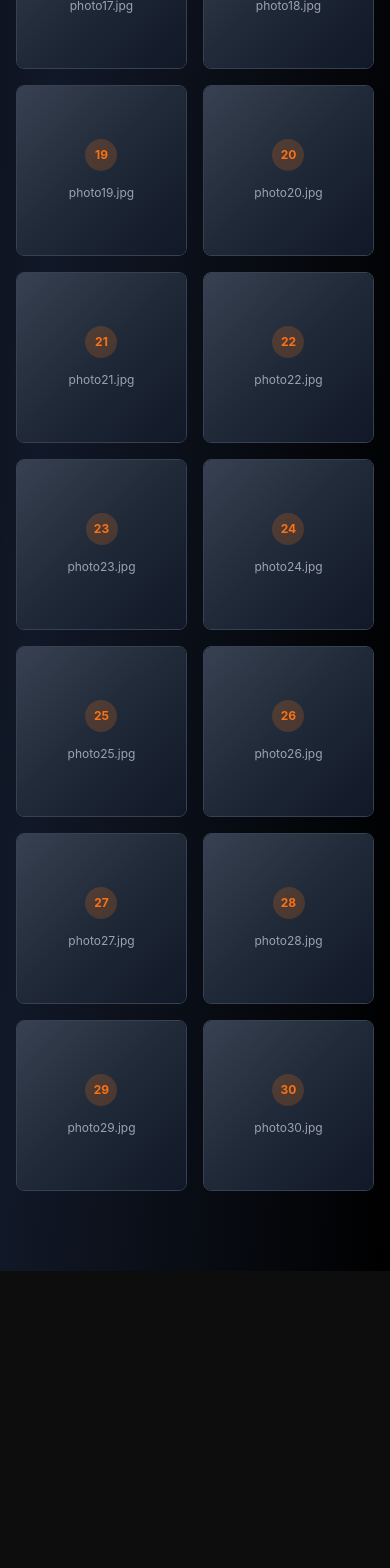
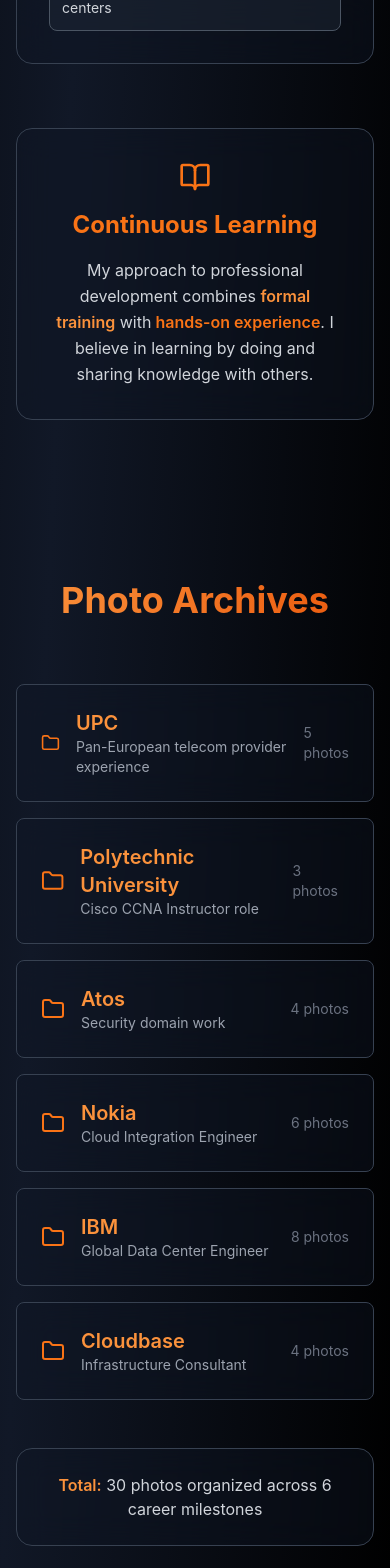
Before and after one commit to sbanszky/sebis-network-legacy, a React (Vite) app: page / in a window 390 px wide. Shown: the part 6690-8258 px from the top of the page. Before the commit the page ends 7961 px from the top, so only its background shows below. Built offline with nearby package versions, Linux system fonts and the light colour scheme.

Commit message:
Refactor: Replace photo gallery with courses
- Created folders for each job with placeholder images.
- Replaced Photo Gallery component with Courses.

```diff
--- /dev/null
+++ b/src/components/Courses.tsx
@@ -0,0 +1,97 @@
+
+import { GraduationCap, Award, BookOpen, Shield, Cloud, Server } from "lucide-react";
+
+const Courses = () => {
+  const courses = [
+    {
+      title: "Cisco CCNA Routing & Switching",
+      institution: "Polytechnic University of Timișoara",
+      description: "Comprehensive networking fundamentals course covering routing protocols, switching technologies, and network troubleshooting.",
+      icon: GraduationCap,
+      duration: "1.5 years",
+      achievement: "Expert Instructor Excellence Badge - 80%+ student pass rate"
+    },
+    {
+      title: "Network Security Fundamentals",
+      institution: "Self-taught & Industry Experience",
+      description: "Advanced security concepts including firewall management, intrusion detection, and security policy implementation.",
+      icon: Shield,
+      duration: "Ongoing",
+      achievement: "Hands-on experience with Checkpoint, Palo Alto, Cisco ASA"
+    },
+    {
+      title: "Cloud Integration & Virtualization",
+      institution: "Nokia Training Center, Espoo",
+      description: "OpenStack cloud deployment, HP blade infrastructure management, and EMC storage integration.",
+      icon: Cloud,
+      duration: "Intensive training",
+      achievement: "Led full on-site deployment in Chișinău, Moldova"
+    },
+    {
+      title: "Data Center Operations",
+      institution: "IBM Global Operations",
+      description: "Enterprise-scale data center management, follow-the-sun operations, and infrastructure automation.",
+      icon: Server,
+      duration: "4 years",
+      achievement: "Managed 7 global data centers"
+    }
+  ];
+
+  return (
+    <section className="py-20 px-4">
+      <div className="max-w-6xl mx-auto">
+        <h2 className="text-4xl md:text-5xl font-bold text-center mb-16 bg-gradient-to-r from-orange-400 to-orange-600 bg-clip-text text-transparent">
+          Training & Expertise
+        </h2>
+
+        <div className="grid grid-cols-1 md:grid-cols-2 gap-8">
+          {courses.map((course, index) => (
+            <div
+              key={index}
+              className="bg-gray-900/40 backdrop-blur-lg rounded-2xl p-8 border border-gray-700 hover:border-orange-500 transition-all duration-300"
+            >
+              <div className="flex items-center mb-6">
+                <div className="p-3 bg-orange-500/10 rounded-full border border-orange-500">
+                  <course.icon className="w-6 h-6 text-orange-500" />
+                </div>
+                <div className="ml-4">
+                  <h3 className="text-xl font-bold text-orange-500">{course.title}</h3>
+                  <p className="text-gray-400 text-sm">{course.institution}</p>
+                </div>
+              </div>
+
+              <p className="text-gray-300 mb-4 leading-relaxed">{course.description}</p>
+
+              <div className="flex items-center justify-between text-sm">
+                <span className="text-orange-400 font-semibold">{course.duration}</span>
+                <Award className="w-4 h-4 text-orange-500" />
+              </div>
+
+              <div className="mt-4 p-3 bg-gray-800/50 rounded-lg border border-gray-600">
+                <p className="text-gray-300 text-sm">
+                  <span className="text-orange-400 font-semibold">Achievement:</span> {course.achievement}
+                </p>
+              </div>
+            </div>
+          ))}
+        </div>
+
+        <div className="mt-16 text-center">
+          <div className="bg-gray-900/40 backdrop-blur-lg rounded-2xl p-8 border border-gray-700">
+            <div className="flex justify-center mb-4">
+              <BookOpen className="w-8 h-8 text-orange-500" />
+            </div>
+            <h3 className="text-2xl font-bold mb-4 text-orange-500">Continuous Learning</h3>
+            <p className="text-gray-300 leading-relaxed max-w-3xl mx-auto">
+              My approach to professional development combines <span className="text-orange-400 font-semibold">formal training</span> with
+              <span className="text-orange-500 font-semibold"> hands-on experience</span>. I believe in learning by doing and
+              sharing knowledge with others.
+            </p>
+          </div>
+        </div>
+      </div>
+    </section>
+  );
+};
+
+export default Courses;
--- /dev/null
+++ b/src/components/FolderStructure.tsx
@@ -0,0 +1,105 @@
+
+import { Folder, Image } from "lucide-react";
+import { useState } from "react";
+
+const FolderStructure = () => {
+  const [expandedFolder, setExpandedFolder] = useState<string | null>(null);
+
+  const jobFolders = [
+    {
+      name: "UPC",
+      description: "Pan-European telecom provider experience",
+      photos: Array.from({ length: 5 }, (_, i) => `photo${i + 1}.jpg`)
+    },
+    {
+      name: "Polytechnic University",
+      description: "Cisco CCNA Instructor role",
+      photos: Array.from({ length: 3 }, (_, i) => `photo${i + 1}.jpg`)
+    },
+    {
+      name: "Atos",
+      description: "Security domain work",
+      photos: Array.from({ length: 4 }, (_, i) => `photo${i + 1}.jpg`)
+    },
+    {
+      name: "Nokia",
+      description: "Cloud Integration Engineer",
+      photos: Array.from({ length: 6 }, (_, i) => `photo${i + 1}.jpg`)
+    },
+    {
+      name: "IBM",
+      description: "Global Data Center Engineer",
+      photos: Array.from({ length: 8 }, (_, i) => `photo${i + 1}.jpg`)
+    },
+    {
+      name: "Cloudbase",
+      description: "Infrastructure Consultant",
+      photos: Array.from({ length: 4 }, (_, i) => `photo${i + 1}.jpg`)
+    }
+  ];
+
+  const toggleFolder = (folderName: string) => {
+    setExpandedFolder(expandedFolder === folderName ? null : folderName);
+  };
+
+  return (
+    <section className="py-20 px-4">
+      <div className="max-w-4xl mx-auto">
+        <h2 className="text-4xl md:text-5xl font-bold text-center mb-16 bg-gradient-to-r from-orange-400 to-orange-600 bg-clip-text text-transparent">
+          Photo Archives
+        </h2>
+
+        <div className="space-y-4">
+          {jobFolders.map((folder, index) => (
+            <div
+              key={index}
+              className="bg-gray-900/40 backdrop-blur-lg rounded-lg border border-gray-700 hover:border-orange-500 transition-all duration-300"
+            >
+              <div
+                className="flex items-center p-6 cursor-pointer"
+                onClick={() => toggleFolder(folder.name)}
+              >
+                <Folder className="w-6 h-6 text-orange-500 mr-4" />
+                <div className="flex-grow">
+                  <h3 className="text-xl font-semibold text-orange-400">{folder.name}</h3>
+                  <p className="text-gray-400 text-sm">{folder.description}</p>
+                </div>
+                <span className="text-gray-500 text-sm">
+                  {folder.photos.length} photos
+                </span>
+              </div>
+
+              {expandedFolder === folder.name && (
+                <div className="px-6 pb-6 border-t border-gray-700">
+                  <div className="grid grid-cols-4 md:grid-cols-6 gap-3 mt-4">
+                    {folder.photos.map((photo, photoIndex) => (
+                      <div
+                        key={photoIndex}
+                        className="bg-gray-800/50 rounded-lg p-3 border border-gray-600 hover:border-orange-500 transition-colors"
+                      >
+                        <div className="flex flex-col items-center">
+                          <Image className="w-6 h-6 text-orange-500 mb-2" />
+                          <span className="text-gray-400 text-xs text-center">{photo}</span>
+                        </div>
+                      </div>
+                    ))}
+                  </div>
+                </div>
+              )}
+            </div>
+          ))}
+        </div>
+
+        <div className="mt-12 text-center">
+          <div className="bg-gray-900/40 backdrop-blur-lg rounded-2xl p-6 border border-gray-700">
+            <p className="text-gray-300">
+              <span className="text-orange-400 font-semibold">Total:</span> {jobFolders.reduce((acc, folder) => acc + folder.photos.length, 0)} photos organized across {jobFolders.length} career milestones
+            </p>
+          </div>
+        </div>
+      </div>
+    </section>
+  );
+};
+
+export default FolderStructure;
--- a/src/pages/Index.tsx
+++ b/src/pages/Index.tsx
@@ -1,14 +1,16 @@
 
 import Hero from "@/components/Hero";
 import CareerTimeline from "@/components/CareerTimeline";
-import PhotoGallery from "@/components/PhotoGallery";
+import Courses from "@/components/Courses";
+import FolderStructure from "@/components/FolderStructure";
 
 const Index = () => {
   return (
     <div className="min-h-screen bg-gradient-to-br from-black via-gray-900 to-black">
       <Hero />
       <CareerTimeline />
-      <PhotoGallery />
+      <Courses />
+      <FolderStructure />
     </div>
   );
 };
```
